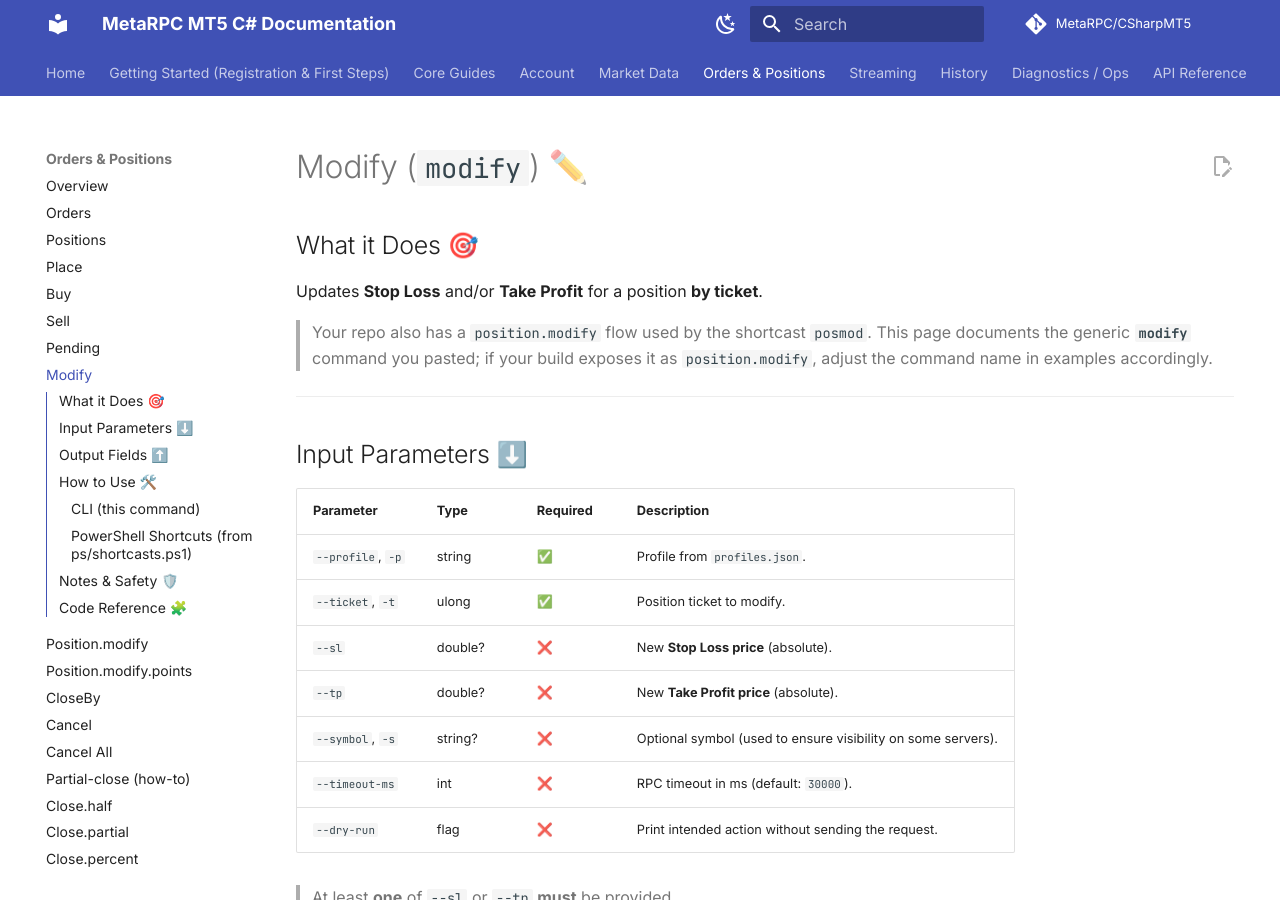
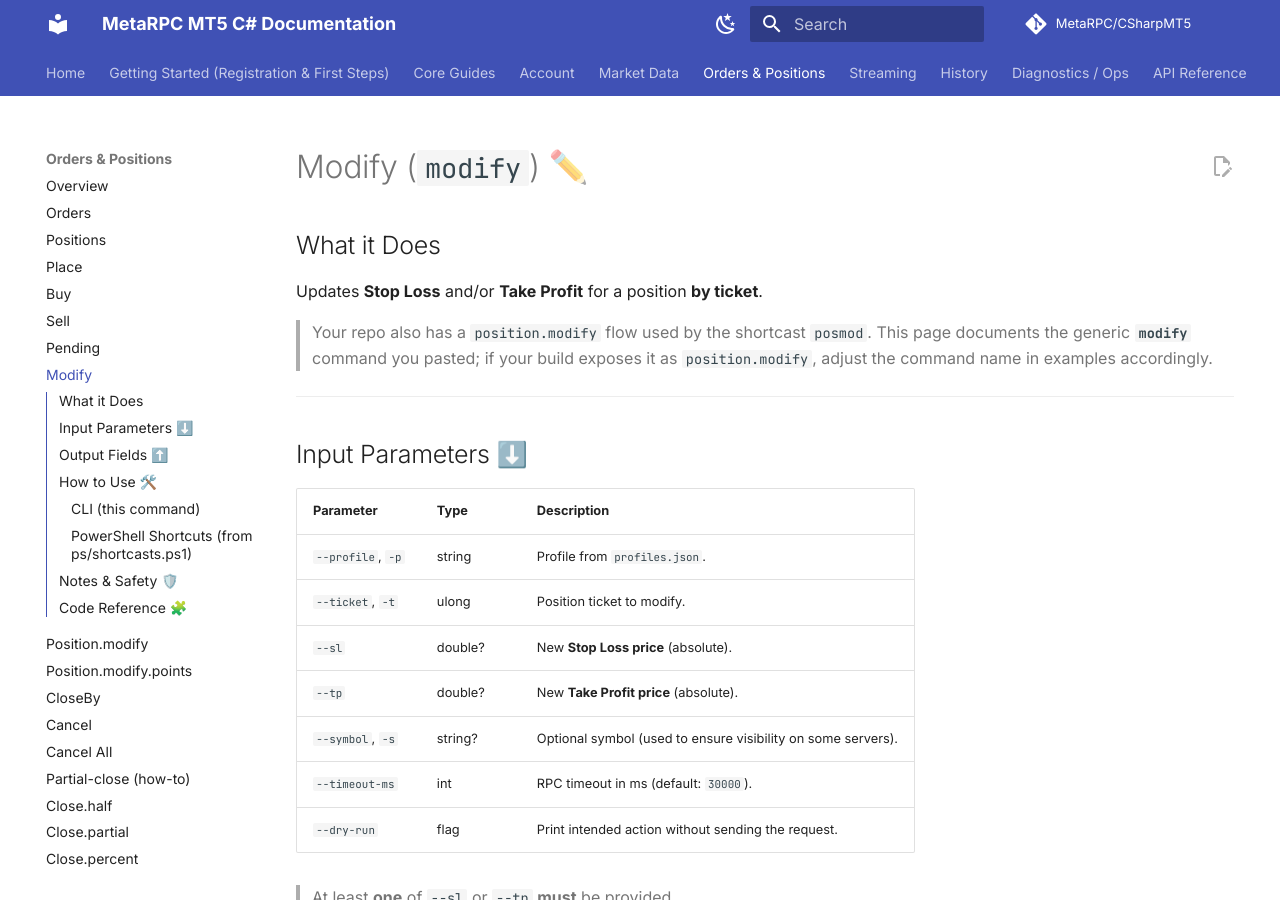
Before and after one commit to MetaRPC/CSharpMT5, an MkDocs documentation site: the page built from docs/Orders_Positions/Modify.md, in a window 1280 px wide and 900 px high. Built offline with MkDocs 1.6.1 and Material for MkDocs 9.7.7, drawn with Linux system fonts in a browser that asks for light colours; comment, search, counter and statistics services are not loaded.

Commit message:
Update Modify.md

```diff
--- a/docs/Orders_Positions/Modify.md
+++ b/docs/Orders_Positions/Modify.md
@@ -1,6 +1,6 @@
 # Modify (`modify`) ✏️
 
-## What it Does 🎯
+## What it Does
 
 Updates **Stop Loss** and/or **Take Profit** for a position **by ticket**.
 
@@ -10,15 +10,15 @@ Updates **Stop Loss** and/or **Take Profit** for a position **by ticket**.
 
 ## Input Parameters ⬇️
 
-| Parameter         | Type    | Required | Description                                                  |
-| ----------------- | ------- | -------- | ------------------------------------------------------------ |
-| `--profile`, `-p` | string  | ✅        | Profile from `profiles.json`.                                |
-| `--ticket`, `-t`  | ulong   | ✅        | Position ticket to modify.                                   |
-| `--sl`            | double? | ❌        | New **Stop Loss price** (absolute).                          |
-| `--tp`            | double? | ❌        | New **Take Profit price** (absolute).                        |
-| `--symbol`, `-s`  | string? | ❌        | Optional symbol (used to ensure visibility on some servers). |
-| `--timeout-ms`    | int     | ❌        | RPC timeout in ms (default: `30000`).                        |
-| `--dry-run`       | flag    | ❌        | Print intended action without sending the request.           |
+| Parameter         | Type    | Description                                                  |
+| ----------------- | ------- | ------------------------------------------------------------ |
+| `--profile`, `-p` | string  | Profile from `profiles.json`.                                |
+| `--ticket`, `-t`  | ulong   | Position ticket to modify.                                   |
+| `--sl`            | double? | New **Stop Loss price** (absolute).                          |
+| `--tp`            | double? | New **Take Profit price** (absolute).                        |
+| `--symbol`, `-s`  | string? | Optional symbol (used to ensure visibility on some servers). |
+| `--timeout-ms`    | int     | RPC timeout in ms (default: `30000`).                        |
+| `--dry-run`       | flag    | Print intended action without sending the request.           |
 
 > At least **one** of `--sl` or `--tp` **must** be provided.
 
```
